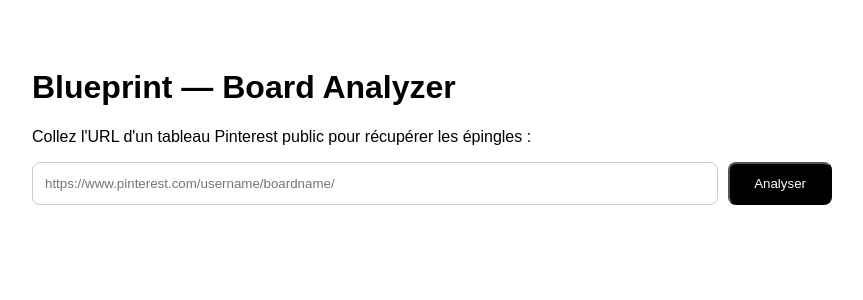
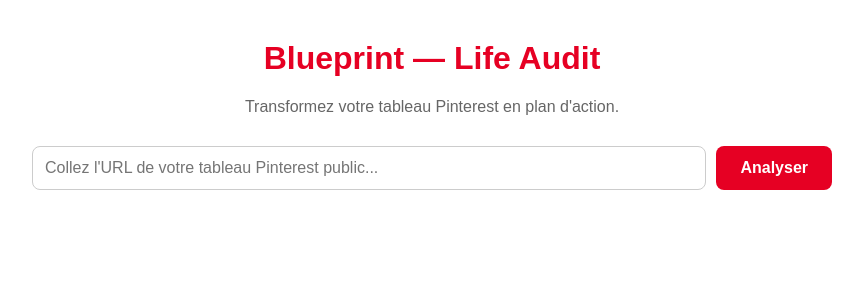
Before and after one commit to eblip/blueprint-life-audit, a Next.js app: page / in a window 1280 px wide. Shown: the top 300 px of the page, without its empty margins (208-1071 px from the left). Built offline with nearby package versions, Linux system fonts and the light colour scheme.

Commit message:
Refactor Home component for board URL handling
Refactor the Home component to handle board URL input and improve error handling. Update UI elements for better styling and user experience.

```diff
--- a/app/page.js
+++ b/app/page.js
@@ -2,62 +2,92 @@
 import { useState } from 'react';
 
 export default function Home() {
-  const [url, setUrl] = useState('');
+  const [boardUrl, setBoardUrl] = useState('');
   const [pins, setPins] = useState([]);
   const [loading, setLoading] = useState(false);
   const [error, setError] = useState('');
 
-  const handleAnalyze = async () => {
+  const handleAnalyze = async (e) => {
+    e.preventDefault();
     setLoading(true);
     setError('');
     setPins([]);
 
     try {
-      const res = await fetch('/api/fetch-board', {
-        method: 'POST',
-        headers: { 'Content-Type': 'application/json' },
-        body: JSON.stringify({ boardUrl: url }),
+      const cleanUrl = boardUrl.replace(/\/$/, '');
+      const rssUrl = `${cleanUrl}.rss`;
+
+      // Utilisation d'un proxy public gratuit pour contourner les restrictions CORS du navigateur
+      const proxyUrl = `https://api.allorigins.win/get?url=${encodeURIComponent(rssUrl)}`;
+      const res = await fetch(proxyUrl);
+      const data = await res.json();
+
+      if (!data.contents) {
+        throw new Error("Impossible de récupérer le tableau. Vérifiez qu'il est public.");
+      }
+
+      const parser = new DOMParser();
+      const xmlDoc = parser.parseFromString(data.contents, "text/xml");
+      const items = xmlDoc.querySelectorAll('item');
+
+      if (items.length === 0) {
+        throw new Error("Aucune épingle trouvée dans ce tableau.");
+      }
+
+      const fetchedPins = [];
+      items.forEach((item, index) => {
+        if (index < 10) {
+          const title = item.querySelector('title')?.textContent || 'Épingle';
+          const description = item.querySelector('description')?.textContent || '';
+
+          // Extraire l'URL de l'image depuis la balise description (HTML brut)
+          const imgMatch = description.match(/src="([^"]+)"/);
+          const imageUrl = imgMatch ? imgMatch[1] : '';
+
+          if (imageUrl) {
+            fetchedPins.push({ title, imageUrl });
+          }
+        }
       });
 
-      const data = await res.json();
-      if (!res.ok) throw new Error(data.error || 'Erreur lors du chargement');
-
-      setPins(data.pins);
+      setPins(fetchedPins);
     } catch (err) {
-      setError(err.message);
+      setError(err.message || "Une erreur est survenue.");
     } finally {
       setLoading(false);
     }
   };
 
   return (
-    <main style={{ padding: '40px', fontFamily: 'sans-serif', maxWidth: '800px', margin: '0 auto' }}>
-      <h1>Blueprint — Board Analyzer</h1>
-      <p>Collez l'URL d'un tableau Pinterest public pour récupérer les épingles :</p>
+    <main style={{ maxWidth: '800px', margin: '40px auto', fontFamily: 'sans-serif', padding: '0 20px' }}>
+      <h1 style={{ color: '#E60023', textAlign: 'center' }}>Blueprint — Life Audit</h1>
+      <p style={{ textAlign: 'center', color: '#666' }}>Transformez votre tableau Pinterest en plan d'action.</p>
 
-      <div style={{ display: 'flex', gap: '10px', marginBottom: '20px' }}>
+      <form onSubmit={handleAnalyze} style={{ display: 'flex', gap: '10px', marginTop: '30px' }}>
         <input
-          type="text"
-          placeholder="https://www.pinterest.com/username/boardname/"
-          value={url}
-          onChange={(e) => setUrl(e.target.value)}
-          style={{ flex: 1, padding: '12px', borderRadius: '8px', border: '1px solid #ccc' }}
+          type="url"
+          placeholder="Collez l'URL de votre tableau Pinterest public..."
+          value={boardUrl}
+          onChange={(e) => setBoardUrl(e.target.value)}
+          required
+          style={{ flex: 1, padding: '12px', borderRadius: '8px', border: '1px solid #ccc', fontSize: '16px' }}
         />
         <button
-          onClick={handleAnalyze}
-          style={{ padding: '12px 24px', background: '#000', color: '#fff', borderRadius: '8px', cursor: 'pointer' }}
+          type="submit"
+          disabled={loading}
+          style={{ background: '#E60023', color: 'white', border: 'none', padding: '12px 24px', borderRadius: '8px', cursor: 'pointer', fontWeight: 'bold', fontSize: '16px' }}
         >
-          {loading ? 'Chargement...' : 'Analyser'}
+          {loading ? 'Analyse...' : 'Analyser'}
         </button>
-      </div>
+      </form>
 
-      {error && <p style={{ color: 'red' }}>{error}</p>}
+      {error && <p style={{ color: 'red', textAlign: 'center', marginTop: '20px' }}>{error}</p>}
 
-      <div style={{ display: 'grid', gridTemplateColumns: 'repeat(auto-fill, minmax(180px, 1fr))', gap: '16px' }}>
-        {pins.map((pin, i) => (
-          <div key={i} style={{ border: '1px solid #eee', borderRadius: '8px', overflow: 'hidden' }}>
-            <img src={pin.imageUrl} alt={pin.title} style={{ width: '100%', height: '180px', objectFit: 'cover' }} />
-            <p style={{ padding: '8px', fontSize: '12px', margin: 0 }}>{pin.title}</p>
+      <div style={{ display: 'grid', gridTemplateColumns: 'repeat(auto-fill, minmax(150px, 1fr))', gap: '15px', marginTop: '40px' }}>
+        {pins.map((pin, index) => (
+          <div key={index} style={{ border: '1px solid #eee', borderRadius: '8px', overflow: 'hidden', background: '#fafafa' }}>
+            <img src={pin.imageUrl} alt={pin.title} style={{ width: '100%', height: '150px', objectFit: 'cover' }} />
+            <p style={{ padding: '8px', fontSize: '12px', margin: 0, whiteSpace: 'nowrap', overflow: 'hidden', textOverflow: 'ellipsis' }}>{pin.title}</p>
           </div>
         ))}
       </div>
```
